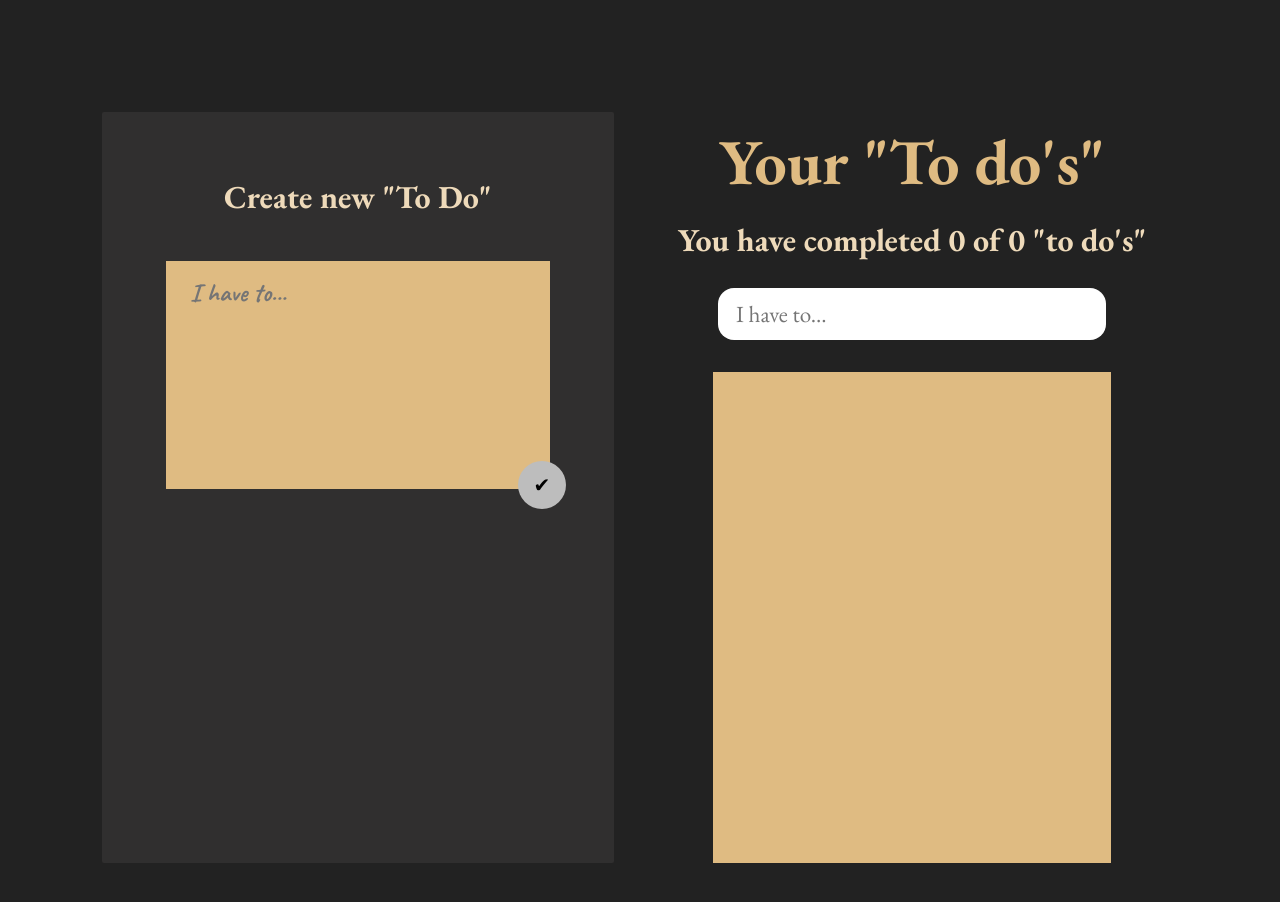
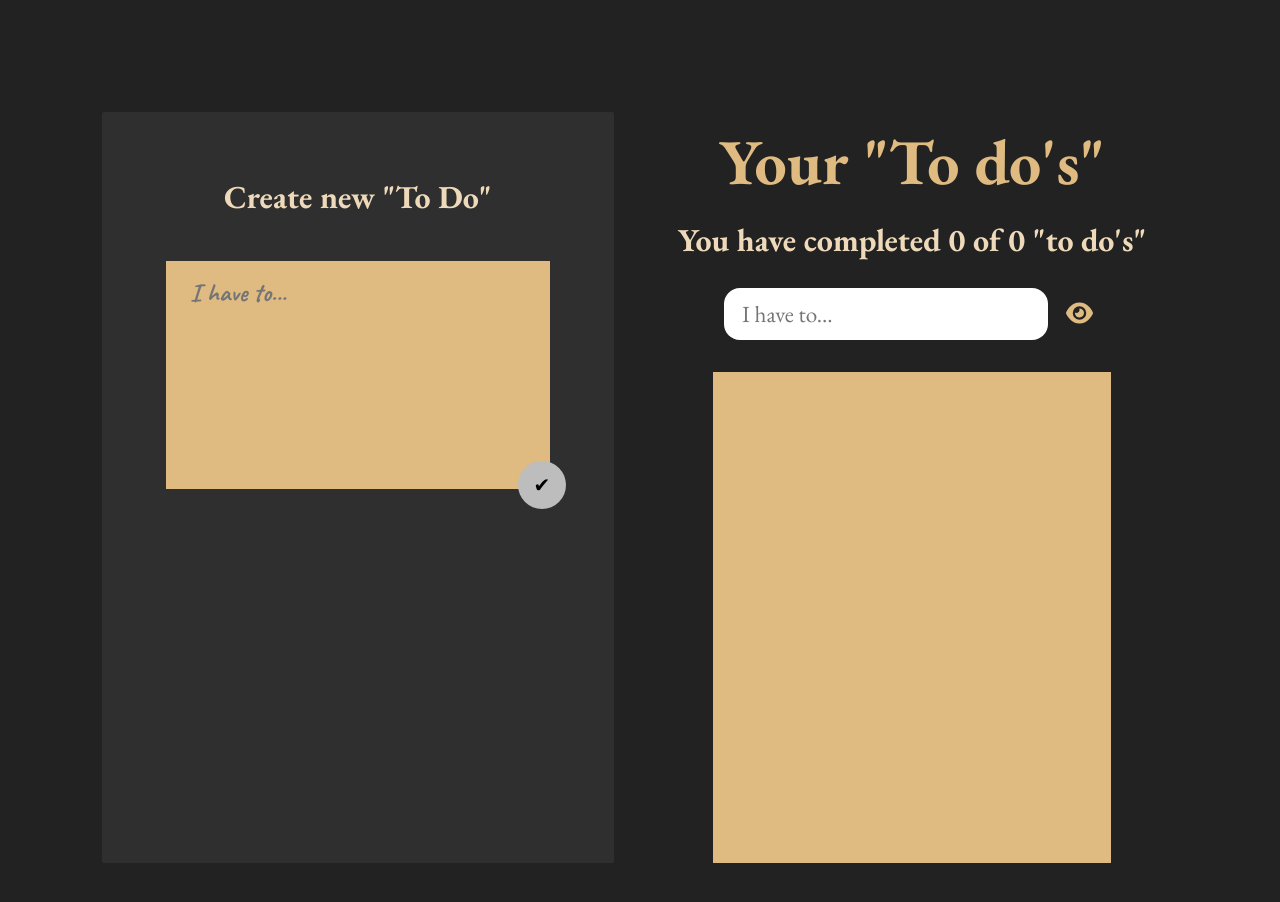
Before and after one commit to PaconcioDev/TODO-app, a React (Vite) app: page / in a window 1280 px wide. Shown: the top 902 px of the page. Built offline with nearby package versions, Linux system fonts and the light colour scheme.

Commit message:
V_0.4.0 Filter for completed todos ready

```diff
--- a/package.json
+++ b/package.json
@@ -11,8 +11,11 @@
     "deploy": "gh-pages -d dist"
   },
   "dependencies": {
+    "@fortawesome/fontawesome-svg-core": "^6.2.1",
+    "@fortawesome/free-solid-svg-icons": "^6.2.1",
+    "@fortawesome/react-fontawesome": "^0.2.0",
+    "gh-pages": "^4.0.0",
     "react": "^18.2.0",
-    "gh-pages": "^4.0.0",
     "react-dom": "^18.2.0"
   },
   "devDependencies": {
--- /dev/null
+++ b/src/components/FilterButton/FilterButton.jsx
@@ -0,0 +1,16 @@
+import React from "react";
+import { FontAwesomeIcon } from "@fortawesome/react-fontawesome";
+import { faEye } from "@fortawesome/free-solid-svg-icons";
+import { faEyeSlash } from "@fortawesome/free-solid-svg-icons";
+import "./filter-button.css";
+
+const FilterButton = ({ toggleFilter, filter }) => {
+  return (
+    <button onClick={() => toggleFilter()} className="filter-btn">
+      {!filter && <FontAwesomeIcon icon={faEye} />}
+      {filter && <FontAwesomeIcon icon={faEyeSlash} />}
+    </button>
+  );
+};
+
+export { FilterButton };
--- /dev/null
+++ b/src/components/FilterButton/filter-button.css
@@ -0,0 +1,9 @@
+.filter-btn {
+  background-color: transparent;
+  border: none;
+  font-size: 24px;
+  cursor: pointer;
+  color: var(--title-beige);
+  width: 40px;
+
+}
--- a/src/components/TodoCounter/TodoCounter.jsx
+++ b/src/components/TodoCounter/TodoCounter.jsx
@@ -1,7 +1,7 @@
 import React from "react";
 
-const TodoCounter = ({ completedTodos, totalTodos}) => {
-  return <h2 className="subtitle">You have completed {completedTodos} of {totalTodos} "to do's"</h2>;
+const TodoCounter = ({ completedTodosNumber, totalTodos}) => {
+  return <h2 className="subtitle">You have completed {completedTodosNumber} of {totalTodos} "to do's"</h2>;
 };
 
 export { TodoCounter };
--- a/src/components/TodoList/TodoList.jsx
+++ b/src/components/TodoList/TodoList.jsx
@@ -1,10 +1,13 @@
 import React from "react";
 import "./todo-list.css";
 
-const TodoList = (props) => {
+const TodoList = ({ render, filter, searchedTodos, completedTodos }) => {
   return (
     <section id="list">
-      <ul>{props.children}</ul>
+      <ul>
+        {filter && completedTodos.map(render)}
+        {!filter && searchedTodos.map(render)}
+      </ul>
     </section>
   );
 };
--- a/src/components/TodoSearch/TodoSearch.jsx
+++ b/src/components/TodoSearch/TodoSearch.jsx
@@ -1,18 +1,19 @@
 import React from "react";
 import "./todo-search.css";
 
-const TodoSearch = ({searchValue, setSearchValue}) => {
+const TodoSearch = ({searchValue, setSearchValue, children}) => {
   const onSearchValueChange = (e) => {
     setSearchValue(e.target.value)
   };
 
   return (
-    <div id="search-container">
+    <div className="search-container">
       <input
         placeholder="I have to..."
         onChange={onSearchValueChange}
         value={searchValue}
         />
+        {children}
     </div>
   );
 };
--- a/src/components/TodoSearch/todo-search.css
+++ b/src/components/TodoSearch/todo-search.css
@@ -1,7 +1,8 @@
-#search-container {
+.search-container {
   display: flex;
-  justify-content: center;
   box-sizing: border-box;
+  width: 400px;
+  justify-content: space-evenly;
 }
 
 input {
@@ -9,7 +10,7 @@ input {
   border-radius: 16px;
   padding: 1rem;
   height: 1rem;
-  width: 22rem;
+  width: 18rem;
   font-family: var(--machine);
   font-size: 145%;
   overflow: visible;
--- a/src/hooks/useTodos.js
+++ b/src/hooks/useTodos.js
@@ -4,9 +4,13 @@ import { useLocalStorage } from "./useLocalStorage";
 function useTodos() {
   const [searchValue, setSearchValue] = React.useState("");
   const [todos, saveTodos] = useLocalStorage("TODOS_V1", []);
+  const completedTodosNumber = todos.filter((todo) => todo.completed).length;
+  const totalTodos = todos.length;
 
-  const completedTodos = todos.filter((todo) => todo.completed).length;
-  const totalTodos = todos.length;
+  const [filter, setFilter] = React.useState(false);
+  const toggleFilter = () => {
+    setFilter(!filter);
+  };
 
   let searchedTodos = [];
 
@@ -19,6 +23,7 @@ function useTodos() {
   } else {
     searchedTodos = todos;
   }
+  const completedTodos = searchedTodos.filter((todo) => todo.completed);
 
   const [newTodoValue, setNewTodoValue] = React.useState("");
 
@@ -47,6 +52,7 @@ function useTodos() {
 
   return {
     totalTodos,
+    completedTodosNumber,
     completedTodos,
     searchValue,
     setSearchValue,
@@ -56,6 +62,8 @@ function useTodos() {
     addTodo,
     newTodoValue,
     setNewTodoValue,
+    filter,
+    toggleFilter,
   };
 }
 
--- a/src/pages/App.jsx
+++ b/src/pages/App.jsx
@@ -7,6 +7,7 @@ import { TodoCounter } from "@components/TodoCounter/TodoCounter.jsx";
 import { TodoSearch } from "@components/TodoSearch/TodoSearch.jsx";
 import { TodoList } from "@components/TodoList/TodoList.jsx";
 import { TodoItem } from "@components/TodoItem/TodoItem.jsx";
+import { FilterButton } from "@components/FilterButton/FilterButton";
 
 import { useTodos } from "../hooks/useTodos";
 import "./app.css";
@@ -17,25 +18,39 @@ function App() {
     toggleCompleteTodo,
     deleteTodo,
     totalTodos,
+    completedTodosNumber,
     completedTodos,
     searchValue,
     setSearchValue,
     newTodoValue,
     setNewTodoValue,
     addTodo,
+    toggleFilter,
+    filter,
   } = useTodos();
 
   return (
     <div id="app">
       <CreateTodoContainer>
-        <CreateTodoText newTodoValue={newTodoValue} setNewTodoValue={setNewTodoValue}/>
-        <CreateTodoButton addTodo={addTodo} newTodoValue={newTodoValue}/>
+        <CreateTodoText
+          newTodoValue={newTodoValue}
+          setNewTodoValue={setNewTodoValue}
+        />
+        <CreateTodoButton addTodo={addTodo} newTodoValue={newTodoValue} />
       </CreateTodoContainer>
       <TodosContainer>
-        <TodoCounter totalTodos={totalTodos} completedTodos={completedTodos} />
-        <TodoSearch searchValue={searchValue} setSearchValue={setSearchValue} />
-        <TodoList>
-          {searchedTodos.map((todo) => (
+        <TodoCounter
+          totalTodos={totalTodos}
+          completedTodosNumber={completedTodosNumber}
+        />
+        <TodoSearch searchValue={searchValue} setSearchValue={setSearchValue}>
+          <FilterButton filter={filter} toggleFilter={toggleFilter} />
+        </TodoSearch>
+        <TodoList
+          filter={filter}
+          searchedTodos={searchedTodos}
+          completedTodos={completedTodos}
+          render={(todo) => (
             <TodoItem
               text={todo.text}
               completed={todo.completed}
@@ -43,8 +58,8 @@ function App() {
               onComplete={() => toggleCompleteTodo(todo.text)}
               onDelete={() => deleteTodo(todo.text)}
             />
-          ))}
-        </TodoList>
+          )}
+        />
       </TodosContainer>
     </div>
   );
```
Also changed, not shown: 1 other file (tests, documents, lock files or other folders).
